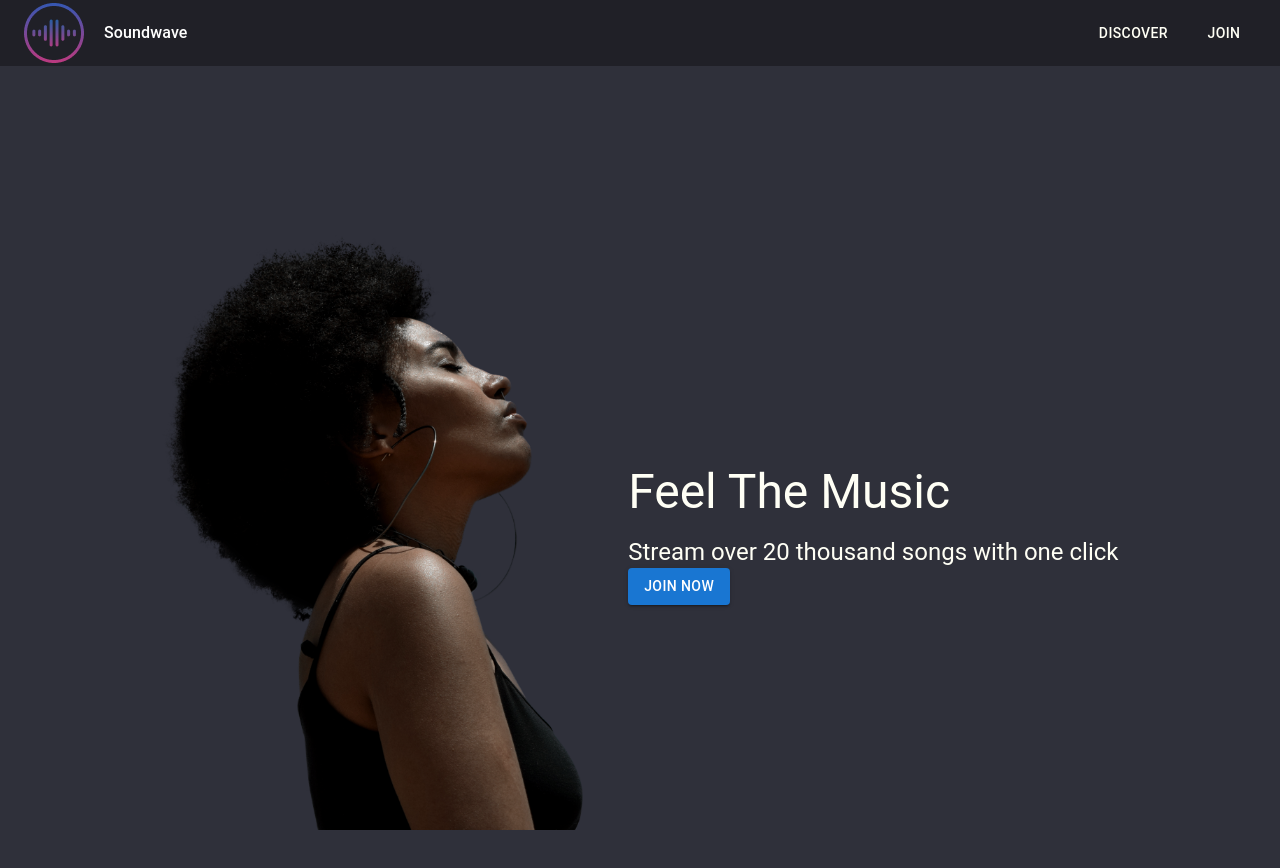
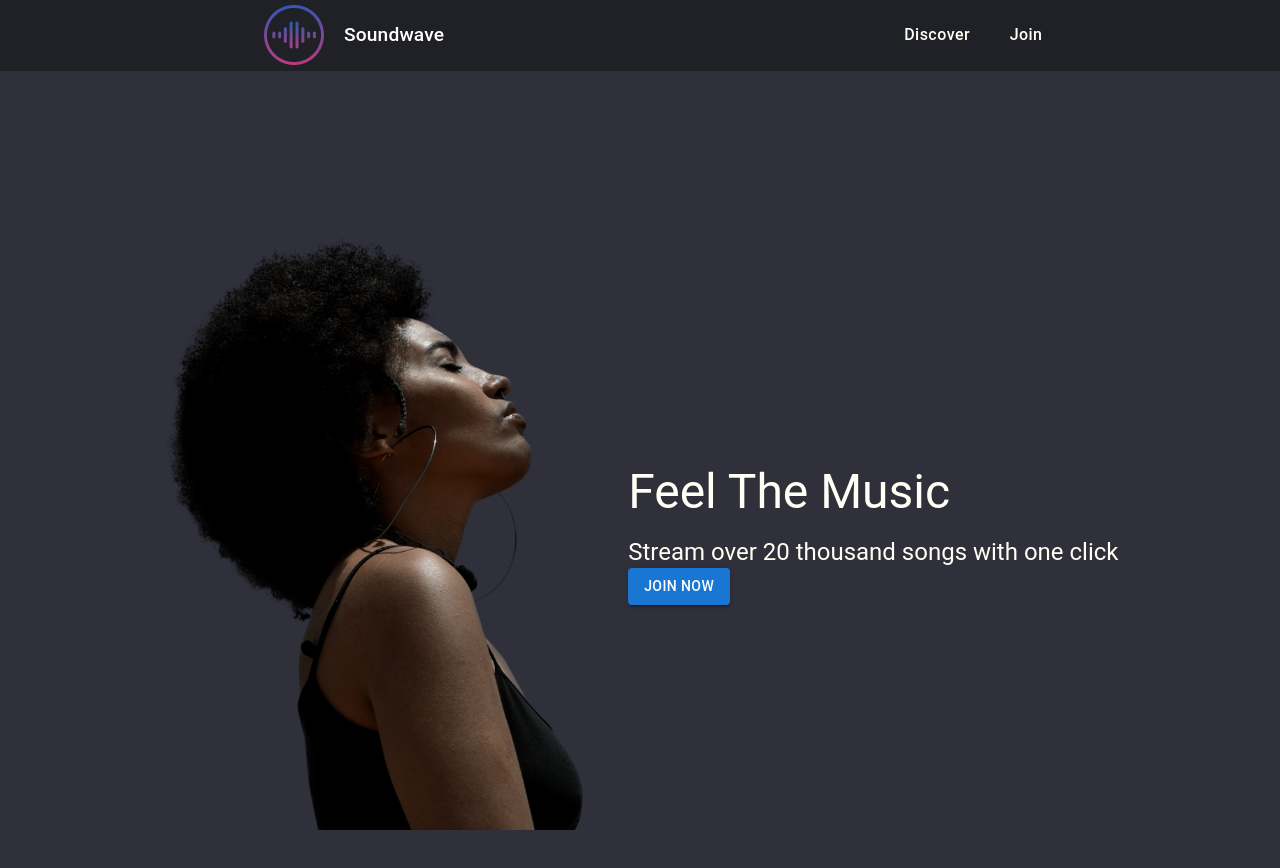
Before and after one commit to Mar-carranza/Soundwave, a React (Create React App) app: page / in a window 1280 px wide. Shown: the top 868 px of the page. Built offline with nearby package versions, Linux system fonts and the light colour scheme.

Commit message:
navbar terminada

```diff
--- a/src/components/Home.js
+++ b/src/components/Home.js
@@ -1,7 +1,5 @@
 import React from "react";
-
 import imagenmujer from '../images/landing-page-girl.png'
-import Footer from './Footer.js';
 import { Button, Box, Typography } from '@mui/material';
 
 
--- a/src/components/Navbar.js
+++ b/src/components/Navbar.js
@@ -4,15 +4,19 @@ import logo from '../images/logo.png';
 
 function Navbar(){
     return(
-       <section id='nav'>
-        <AppBar position='fixed' style={{backgroundColor: '#202027', boxShadow: '0px 0px 0px 0px', color: 'white',display:'flex'}}>
+       <section id='nav' style={{}}>
+        <AppBar position='fixed' style={{backgroundColor: '#202027', boxShadow: '0px 0px 0px 0px', color: 'white'}}>
             <Toolbar>
+                <Box style={{display:'flex', justifyItem:'center', alignItems:'center',marginLeft:'15rem', marginRight:'27rem'}}>
                 <img src={logo} alt='logo de aplicacion'/>
-                <Typography variant="h6" component='div' sx={{ flexGrow: 1 }} style={{padding:'20px',fontSize:'1em'}}>Soundwave</Typography>
+                <Typography variant="h6" component='div' sx={{ flexGrow: 1 }} style={{padding:'20px',fontSize:'1.2rem'}}>Soundwave</Typography>
+                </Box>
                 <Stack direction='row' spacing = {2} style={{color: '#fffff5'}}>
-                    <Button href='#discover' style= {{color:'#fffff5'}}>Discover</Button>
-                    <Button href="#" style= {{color:'#fffff5'}}> Join </Button>
+                    <Button href='#discover' style= {{color:'#fffff5', textTransform: "capitalize",fontSize:'1rem'}}>Discover</Button>
+                    <Button href="#" style= {{color:'#fffff5',textTransform: "capitalize", fontSize:'1rem'}}> Join </Button>
                 </Stack>
+
+
             </Toolbar>
         </AppBar>
        </section>
```
Also changed, not shown: src/components/Join.js (+0 -27 lines).
